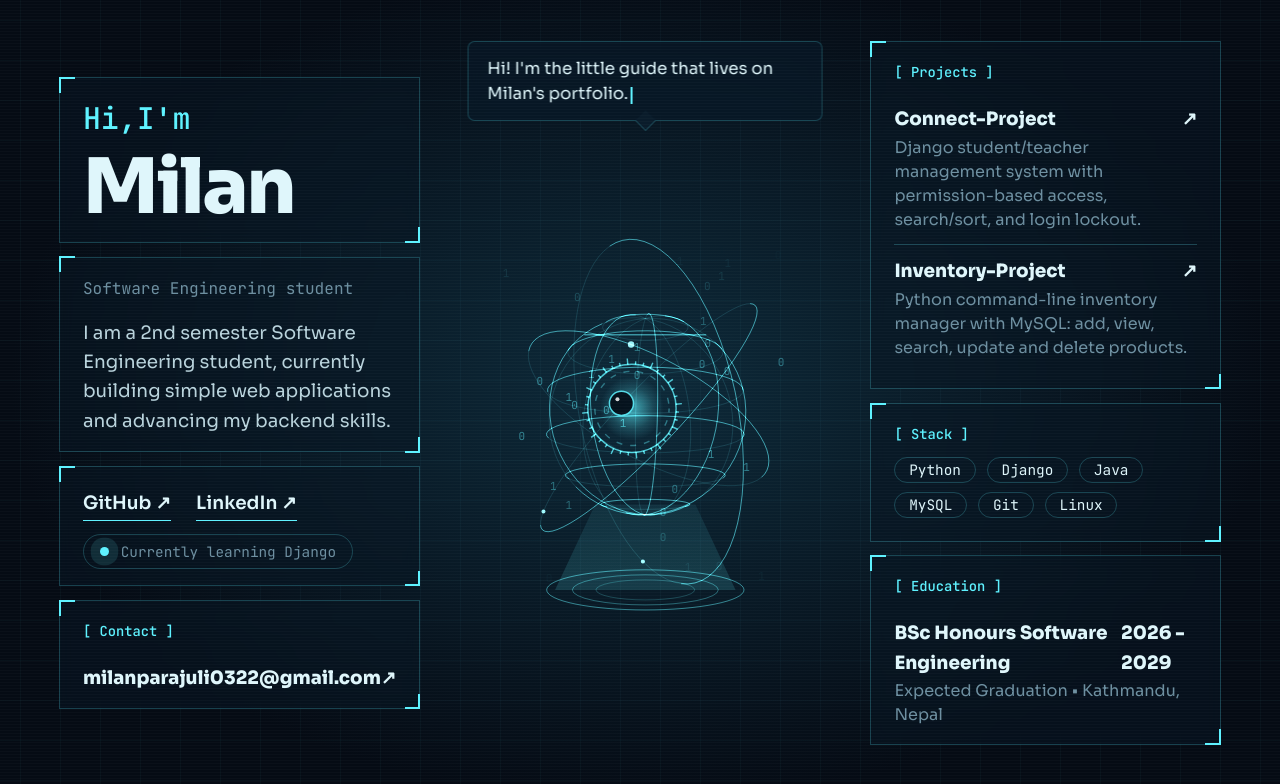
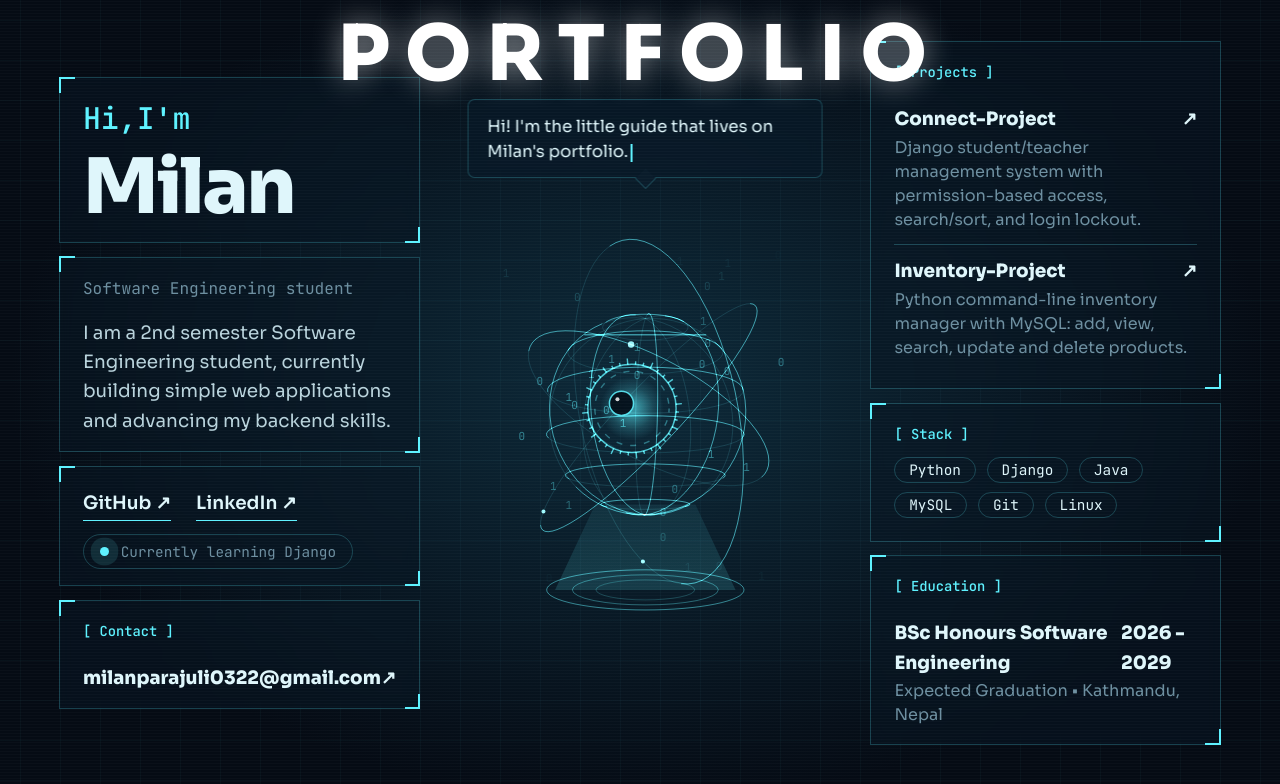
Before and after one commit to milanparajuli0322/Portfolio, a plain HTML site: page index.html in a window 1280 px wide. Drawn offline with Linux system fonts and the light colour scheme.

Commit message:
update : add portfolio title

```diff
--- a/index.html
+++ b/index.html
@@ -173,7 +173,7 @@
 
     .bubble {
       position: absolute;
-      top: 0;
+      top: 50px; /* Changed from 0 to 50px to push it down */
       left: 50%;
       transform: translateX(-50%);
       width: min(340px, 92%);
@@ -340,12 +340,30 @@
         opacity: 1;
       }
     }
+
+    .holo-title {
+        position: absolute;
+        top: 2vh;
+        left: 50%;
+        transform: translateX(-50%);
+        font: 800 clamp(3rem, 6vw, 5rem)/1 Sora, sans-serif;
+        color: #ffffff;
+        letter-spacing: 0.2em;
+        text-transform: uppercase;
+        text-shadow: 0 0 30px rgba(255, 255, 255, 0.5);
+        white-space: nowrap;
+        pointer-events: none;
+        z-index: 10;
+        opacity: 0;
+        animation: fade 1.4s .2s forwards;
+    }
   </style>
 </head>
 
 <body>
   <canvas id="cv" aria-hidden="true"></canvas>
   <div class="scan"></div>
+  <h1 class="holo-title">PORTFOLIO</h1>
 
   <div class="zoom-container">
     <main>
```
